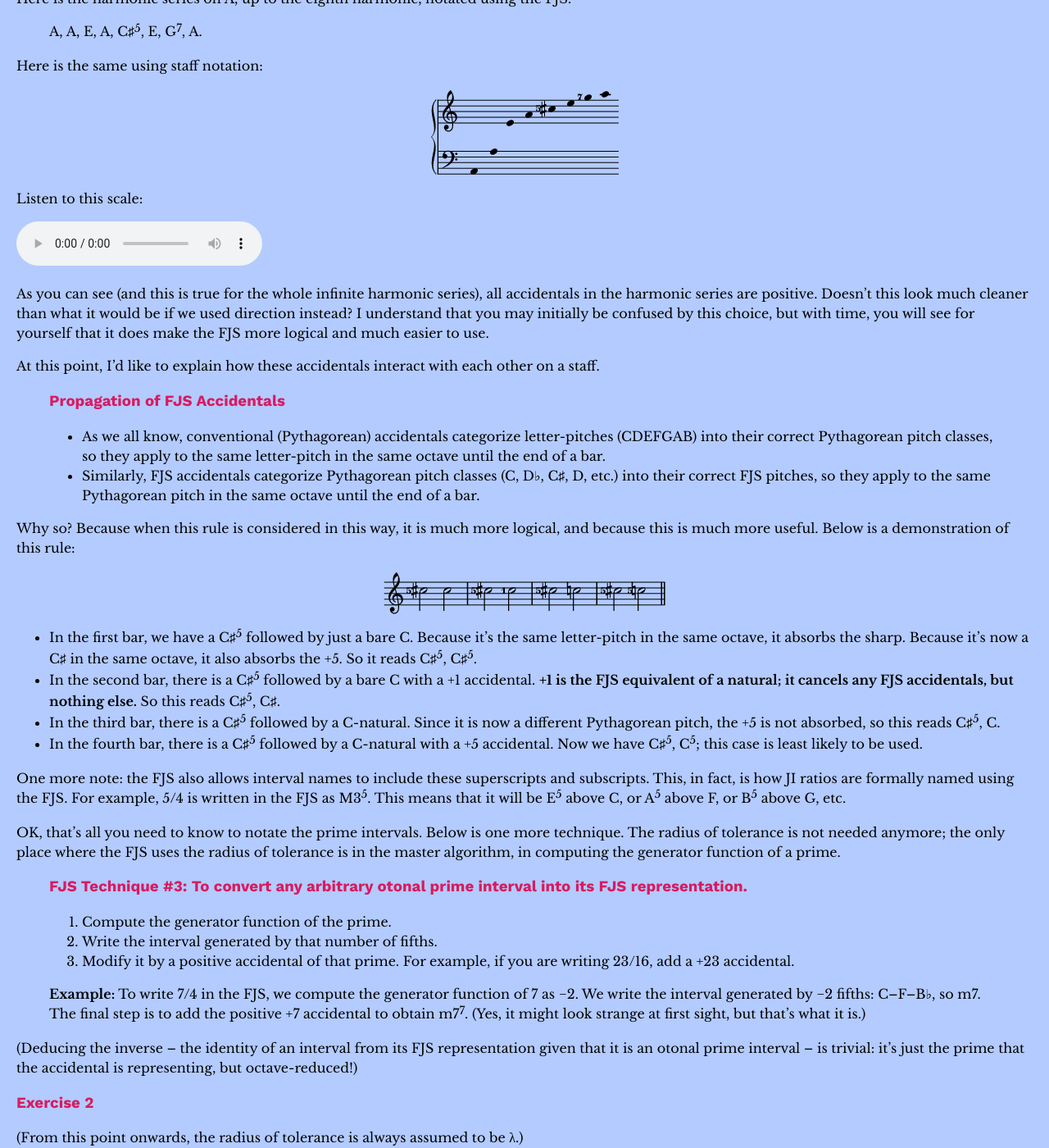
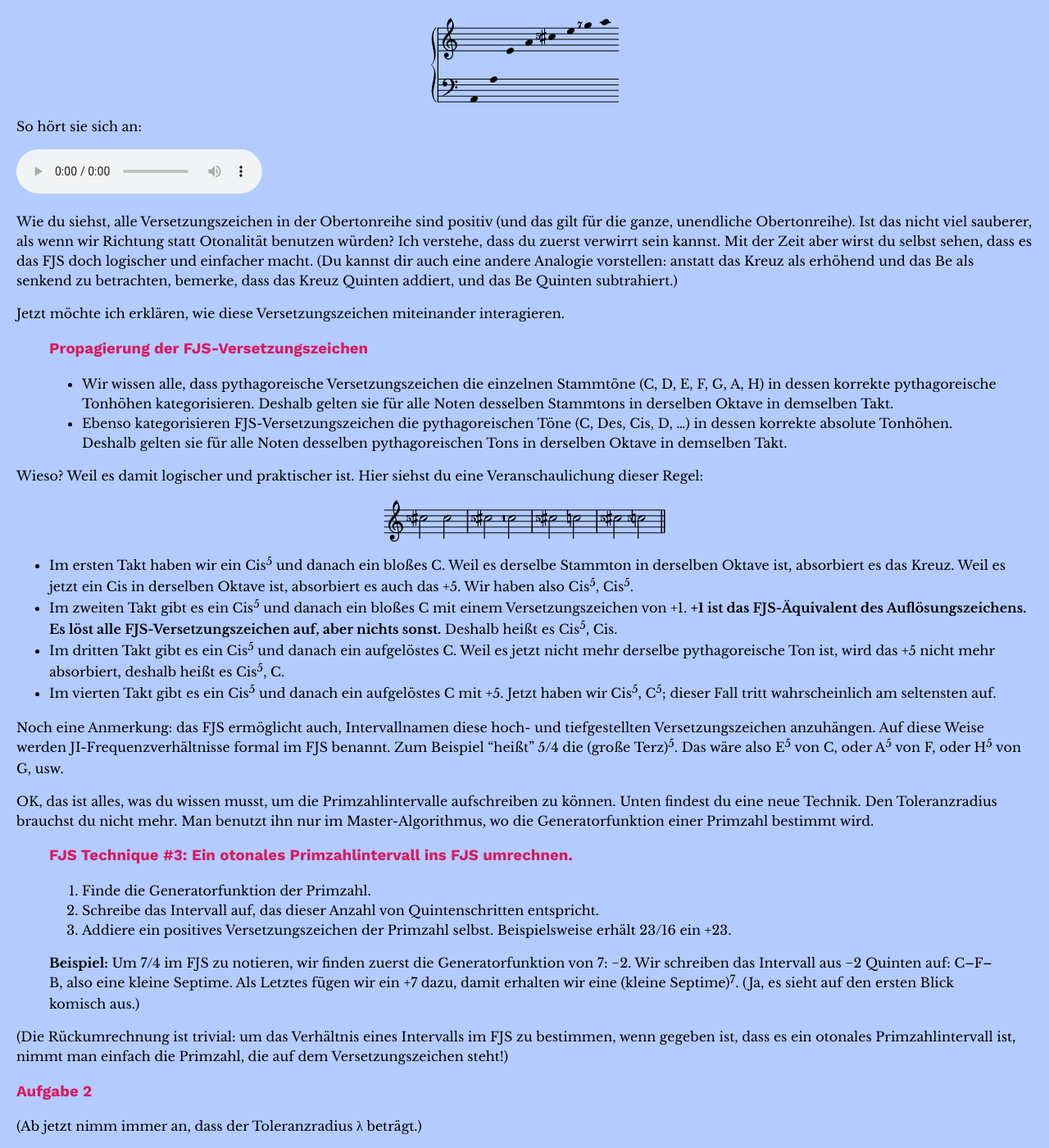
Before and after one commit to misotanni/misotanni.github.io, a Jekyll site: the page built from fjs/de/crash.md, in a window 1280 px wide and 1400 px high, scrolled down 6783 px. Shown: the whole window at 82% size. Built offline with Jekyll 4.4.1, drawn with Linux system fonts in a browser that asks for light colours; our own code applies the rules of GitHub Pages for plain Markdown files; formulas are drawn with MathJax 3; some of the changed text lies outside the part shown.

Commit message:
lesson 2

```diff
--- a/fjs/de/crash.md
+++ b/fjs/de/crash.md
@@ -97,7 +97,7 @@ Du bist jetzt bereit, die ersten zwei FJS-Techniken zu lernen.
 > 3. Berechne $$\text{red}(3^n)$$.
 > 4. Reguliere die Oktave.
 >
-> **Example:** Um die kleine Terz im FJS in ein Verhältnis umzurechnen, bestimmen wir zuerst, dass die kleine Terz −3 Schritte benötigt: C–F–B–Es. $$\text{red}(3^{-3})$$ beträgt 32/27.
+> **Beispiel:** Um die kleine Terz im FJS in ein Verhältnis umzurechnen, bestimmen wir zuerst, dass die kleine Terz −3 Schritte benötigt: C–F–B–Es. $$\text{red}(3^{-3})$$ beträgt 32/27.
 
 Die folgenden sind am meisten verbreitet:
 
@@ -193,72 +193,70 @@ Genauso wie das Kreuz und das Be gibt es je zwei Versetzungszeichen für jedes K
 - Bei Notennamen werden positive Versetzungszeichen hochgestellt und negative tiefgestellt.
 - Bei Notenschrift werden positive Versetzungszeichen als einfach die Primzahl, negative als die Primzahl mit einem Minus-Zeichen geschrieben.
 
-Bemerke, dass ich mit Absicht die Worte "positiv" und "negativ" statt "aufwärts" und "abwärts" verwende. Deswegen eben, dass im FJS positive Versetzungszeichen nicht immer erhöhen, und negative nicht immer senken. Statt dessen heißt **positiv immer otonal** und **negativ immer utonal**. Das heißt Folgendes – und es ist ganz wichtig –
+Bemerke, dass ich mit Absicht die Worte "positiv" und "negativ" statt "aufwärts" und "abwärts" verwende. Deswegen eben, dass im FJS positive Versetzungszeichen nicht immer erhöhen, und negative nicht immer senken. Statt dessen heißt **positiv immer otonal** und **negativ immer utonal**. Das heißt Folgendes – und es ist ganz wichtig – *ein FJS-Versetzungszeichen ist immer positiv in der Richtung, wo eine pythagoreische Annäherung eines Primzahlintervalls zum Intervall selbst wird.* Beispielsweise, um 5/4 von C aufzuschreiben, schreiben wir zunächst E (die Annäherung, 81/64), dann verwandeln wir es in ein 5/4, indem wir ein +5 dazuschreiben, also E<sup>5</sup>. Dieses +5 versetzt es eigentlich um 81/80 nach *unten*.
 
-You may have noticed that I used the words "positive" and "negative" rather than "upward" and "downward". This is because, in the FJS, positive accidentals are not always upward and negative accidentals are not always downward. Instead, **positive is always otonal** and **negative is always utonal**. This means that – and this is very important – *an FJS accidental is always positive in the direction in which a Pythagorean approximation becomes the target prime interval.* For example, to notate 5/4 above C, we first write E (its approximation, 81/64), and then we change it to 5/4 by writing E<sup>5</sup>. This change actually *lowers* it by 81/80.
+Diejenigen von euch, denen das Ben-Johnston-System schon bekannt ist, ist diese Idee nicht fremd. Für den Rest von euch:
 
-Those of you who are already familiar with Ben Johnston's notation for JI will recognize this idea. For the rest of you:
+Es sieht zuerst überflüssig kompliziert aus. Tatsächlich ist es aber viel einfacher. Zum Beispiel: Ein positives Versetzungszeichen von +17 bedeutet immer, dass seine Anwendung einen Faktor von 17 zum Zähler hinzubringt. Solange du weißt, welche pythagoreische Annäherung 17/16 hat (es ist die kleine Sekunde), weißt du auch, dass 17/16 einfach als kleine Sekunde mit +17 geschrieben wird. Du brauchst dazu nicht zu wissen, ob die Annäherung höher oder niedriger als das Ziel ist! Dieses Prinzip, das auf Otonalität und Utonalität anstatt Richtung basiert, vereinfacht auch die Notation vieler Tonleitern und Stimmungssystemen. Im FJS ist das Versetzungszeichen +5 eigentlich als 80/81, nicht 81/80, beschrieben. In einer Liste formaler Kommas für jede Primzahl *p* > 3 wird das formale Komma einen Faktor von *p* immer im Zähler enthalten. Es ist auch der Grund, warum dieses System das Naturton**funktions**system heißt: sein Schwerpunkt ist, die **Funktion**, und nicht die Tonhöhe, wiederzugeben.
 
-This may seem unnecessarily confusing at first glance, but it actually simplifies things. A positive accidental of, say, +17, always means that applying it will add a factor of 17 to the numerator, and as long as you know what Pythagorean interval is close to 17/16 (spoiler: it's a m2), you know that 17/16 is just a m2 with a +17 accidental attached. You don't need to know if the Pythagorean approximation is higher or lower than the target. This principle, focusing on otonality and utonality rather than direction, also makes the notation of many tuning systems and scales much more intuitive. In fact, in the FJS, the accidental +5 is actually represented as having a value of 80/81, not 81/80. You will find that in a list of formal commas for any prime number *p* > 3, every formal comma will always contain a factor of *p* in the numerator. It's also where the system gets its name from: the **Functional** Just System; the one that focuses on representing *function* rather than pitch position.
+Ich möchte dazu gerne eine Anekdote erzählen. Während ich ein Prototyp des Naturtonfunktionssystems entwickelte (noch bevor es einen Namen hatte), ursprünglich waren alle formalen Kommas doch positiv aufwärts und negativ abwärts. Einmal dachte ich über einige 5-Limit- und 7-Limit-Stimmungen nach, und plötzlich fiel mir auf, dass diese Konvention überflüssig kompliziert ist, und ich habe mich sofort entschieden, sie auf die jetzige zu ändern: positiv-otonal, negativ-utonal. Nachdem ich dies getan habe, hat es mein Denken im FJS drastisch vereinfacht, also so blieb es. (Das ursprüngliche FJS hatte noch viele andere Unbequemlichkeiten, bevor ich es zur heutigen, extrem einfachen Form reduzieren konnte...)
 
-In fact, let me mention an anecdote. While prototyping the Functional Just System (way before it even had a name), the original design forced all commas to be upward, so that positive is upward and negative is downward. At one point, I was considering some 5-limit and 7-limit tunings, and at one point I suddenly noticed that using the positive-upward, negative-downward system overcomplicates things, and I decided that I will immediately switch it to the positive-otonal, negative-utonal system. After I did this, it drastically simplified my thinking in the FJS, so it stayed that way. (There were many other inconvenient features in the FJS before I managed to reduce it to the extremely simple form it has now...)
+So sieht die Obertonreihe von A bis zum achten Oberton im FJS aus:
 
-Here is the harmonic series on A, up to the eighth harmonic, notated using the FJS:
+> A, A, E, A, Cis<sup>5</sup>, E, G<sup>7</sup>, A.
 
-> A, A, E, A, C♯<sup>5</sup>, E, G<sup>7</sup>, A.
-
-Here is the same using staff notation:
+So sieht sie in Notenschrift aus:
 
 <img src="../assets/example_3.png" alt="A–A–E–A–C♯5–E–G7–A">
 
-Listen to this scale:
+So hört sie sich an:
 
 <audio controls><source src="../assets/audio_4.mp3" type="audio/mpeg"></audio>
 
-As you can see (and this is true for the whole infinite harmonic series), all accidentals in the harmonic series are positive. Doesn't this look much cleaner than what it would be if we used direction instead? I understand that you may initially be confused by this choice, but with time, you will see for yourself that it does make the FJS more logical and much easier to use.
+Wie du siehst, alle Versetzungszeichen in der Obertonreihe sind positiv (und das gilt für die ganze, unendliche Obertonreihe). Ist das nicht viel sauberer, als wenn wir Richtung statt Otonalität benutzen würden? Ich verstehe, dass du zuerst verwirrt sein kannst. Mit der Zeit aber wirst du selbst sehen, dass es das FJS doch logischer und einfacher macht. (Du kannst dir auch eine andere Analogie vorstellen: anstatt das Kreuz als erhöhend und das Be als senkend zu betrachten, bemerke, dass das Kreuz Quinten addiert, und das Be Quinten subtrahiert.)
 
-At this point, I'd like to explain how these accidentals interact with each other on a staff.
+Jetzt möchte ich erklären, wie diese Versetzungszeichen miteinander interagieren.
 
-> ### Propagation of FJS Accidentals
+> ### Propagierung der FJS-Versetzungszeichen
 >
-> - As we all know, conventional (Pythagorean) accidentals categorize letter-pitches (CDEFGAB) into their correct Pythagorean pitch classes, so they apply to the same letter-pitch in the same octave until the end of a bar.
-> - Similarly, FJS accidentals categorize Pythagorean pitch classes (C, D♭, C♯, D, etc.) into their correct FJS pitches, so they apply to the same Pythagorean pitch in the same octave until the end of a bar.
+> - Wir wissen alle, dass pythagoreische Versetzungszeichen die einzelnen Stammtöne (C, D, E, F, G, A, H) in dessen korrekte pythagoreische Tonhöhen kategorisieren. Deshalb gelten sie für alle Noten desselben Stammtons in derselben Oktave in demselben Takt.
+> - Ebenso kategorisieren FJS-Versetzungszeichen die pythagoreischen Töne (C, Des, Cis, D, ...) in dessen korrekte absolute Tonhöhen. Deshalb gelten sie für alle Noten desselben pythagoreischen Tons in derselben Oktave in demselben Takt.
 
-Why so? Because when this rule is considered in this way, it is much more logical, and because this is much more useful. Below is a demonstration of this rule:
+Wieso? Weil es damit logischer und praktischer ist. Hier siehst du eine Veranschaulichung dieser Regel:
 
 <img src="../assets/example_4.png" alt="C♯5–C, C♯5–C1, C♯5–C♮, C♯5–C♮5">
 
-- In the first bar, we have a C♯<sup>5</sup> followed by just a bare C. Because it's the same letter-pitch in the same octave, it absorbs the sharp. Because it's now a C♯ in the same octave, it also absorbs the +5. So it reads C♯<sup>5</sup>, C♯<sup>5</sup>.
-- In the second bar, there is a C♯<sup>5</sup> followed by a bare C with a +1 accidental. **+1 is the FJS equivalent of a natural; it cancels any FJS accidentals, but nothing else.** So this reads C♯<sup>5</sup>, C♯.
-- In the third bar, there is a C♯<sup>5</sup> followed by a C-natural. Since it is now a different Pythagorean pitch, the +5 is not absorbed, so this reads C♯<sup>5</sup>, C.
-- In the fourth bar, there is a C♯<sup>5</sup> followed by a C-natural with a +5 accidental. Now we have C♯<sup>5</sup>, C<sup>5</sup>; this case is least likely to be used.
+- Im ersten Takt haben wir ein Cis<sup>5</sup> und danach ein bloßes C. Weil es derselbe Stammton in derselben Oktave ist, absorbiert es das Kreuz. Weil es jetzt ein Cis in derselben Oktave ist, absorbiert es auch das +5. Wir haben also Cis<sup>5</sup>, Cis<sup>5</sup>.
+- Im zweiten Takt gibt es ein Cis<sup>5</sup> und danach ein bloßes C mit einem Versetzungszeichen von +1. **+1 ist das FJS-Äquivalent des Auflösungszeichens. Es löst alle FJS-Versetzungszeichen auf, aber nichts sonst.** Deshalb heißt es Cis<sup>5</sup>, Cis.
+- Im dritten Takt gibt es ein Cis<sup>5</sup> und danach ein aufgelöstes C. Weil es jetzt nicht mehr derselbe pythagoreische Ton ist, wird das +5 nicht mehr absorbiert, deshalb heißt es Cis<sup>5</sup>, C.
+- Im vierten Takt gibt es ein Cis<sup>5</sup> und danach ein aufgelöstes C mit +5. Jetzt haben wir Cis<sup>5</sup>, C<sup>5</sup>; dieser Fall tritt wahrscheinlich am seltensten auf.
 
-One more note: the FJS also allows interval names to include these superscripts and subscripts. This, in fact, is how JI ratios are formally named using the FJS. For example, 5/4 is written in the FJS as M3<sup>5</sup>. This means that it will be E<sup>5</sup> above C, or A<sup>5</sup> above F, or B<sup>5</sup> above G, etc.
+Noch eine Anmerkung: das FJS ermöglicht auch, Intervallnamen diese hoch- und tiefgestellten Versetzungszeichen anzuhängen. Auf diese Weise werden JI-Frequenzverhältnisse formal im FJS benannt. Zum Beispiel "heißt" 5/4 die (große Terz)<sup>5</sup>. Das wäre also E<sup>5</sup> von C, oder A<sup>5</sup> von F, oder H<sup>5</sup> von G, usw.
 
-OK, that's all you need to know to notate the prime intervals. Below is one more technique. The radius of tolerance is not needed anymore; the only place where the FJS uses the radius of tolerance is in the master algorithm, in computing the generator function of a prime.
+OK, das ist alles, was du wissen musst, um die Primzahlintervalle aufschreiben zu können. Unten findest du eine neue Technik. Den Toleranzradius brauchst du nicht mehr. Man benutzt ihn nur im Master-Algorithmus, wo die Generatorfunktion einer Primzahl bestimmt wird.
 
-> ### FJS Technique \#3: To convert any arbitrary otonal prime interval into its FJS representation.
+> ### FJS Technique \#3: Ein otonales Primzahlintervall ins FJS umrechnen.
 >
-> 1. Compute the generator function of the prime.
-> 2. Write the interval generated by that number of fifths.
-> 3. Modify it by a positive accidental of that prime. For example, if you are writing 23/16, add a +23 accidental.
+> 1. Finde die Generatorfunktion der Primzahl.
+> 2. Schreibe das Intervall auf, das dieser Anzahl von Quintenschritten entspricht.
+> 3. Addiere ein positives Versetzungszeichen der Primzahl selbst. Beispielsweise erhält 23/16 ein +23.
 >
-> **Example:** To write 7/4 in the FJS, we compute the generator function of 7 as −2. We write the interval generated by −2 fifths: C–F–B♭, so m7. The final step is to add the positive +7 accidental to obtain m7<sup>7</sup>. (Yes, it might look strange at first sight, but that's what it is.)
+> **Beispiel:** Um 7/4 im FJS zu notieren, wir finden zuerst die Generatorfunktion von 7: −2. Wir schreiben das Intervall aus −2 Quinten auf: C–F–B, also eine kleine Septime. Als Letztes fügen wir ein +7 dazu, damit erhalten wir eine (kleine Septime)<sup>7</sup>. (Ja, es sieht auf den ersten Blick komisch aus.)
 
-(Deducing the inverse – the identity of an interval from its FJS representation given that it is an otonal prime interval – is trivial: it's just the prime that the accidental is representing, but octave-reduced!)
+(Die Rückumrechnung ist trivial: um das Verhältnis eines Intervalls im FJS zu bestimmen, wenn gegeben ist, dass es ein otonales Primzahlintervall ist, nimmt man einfach die Primzahl, die auf dem Versetzungszeichen steht!)
 
-### Exercise 2
+### Aufgabe 2
 
-(From this point onwards, the radius of tolerance is always assumed to be λ.)
+(Ab jetzt nimm immer an, dass der Toleranzradius λ beträgt.)
 
-1. Determine the generator function for the primes 11 and 13.
-2. Given that the generator for the prime 19 is −3, find the formal comma for 19.
-3. Given that the formal comma for the prime 47 is 47/48, find its generator.
-4. Notate the following scale with E as tonic: 1/1, 9/8, 5/4, 4/3, 3/2, 7/4, 2/1.
-5. Notate the harmonic series on A up to the fourteenth harmonic.
-6. (HARD!) Notate the *undertone* (subharmonic) series from A down to the eighth subharmonic.
+1. Finde die Generatorfunktion für die Primzahlen 11 und 13.
+2. Gegeben ist, dass die Generatorfunktion von 19 −3 beträgt. Finde daher das formale Komma für 19.
+3. Gegeben ist, dass das formale Komma von 47 47/48 beträgt. Finde daher die Generatorfunktion für 47.
+4. Notiere die folgende Tonleiter mit E als Grundton: 1/1, 9/8, 5/4, 4/3, 3/2, 7/4, 2/1.
+5. Notiere die Obertonreihe von A bis zum vierzehnten Oberton.
+6. (SCHWIERIG!) Notiere die *Unter*tonreihe von A bis zum achten Unterton.
 
-You can check your answers [here](solutions.html).
+Du kannst die Antworten [hier](solutions.html) nachschlagen.
 
 ## <a name="lesson_3">Lesson 3: Compound Accidentals</a>
 
```
Also changed, not shown: fjs/en/crash.md (+1 -1 lines).
